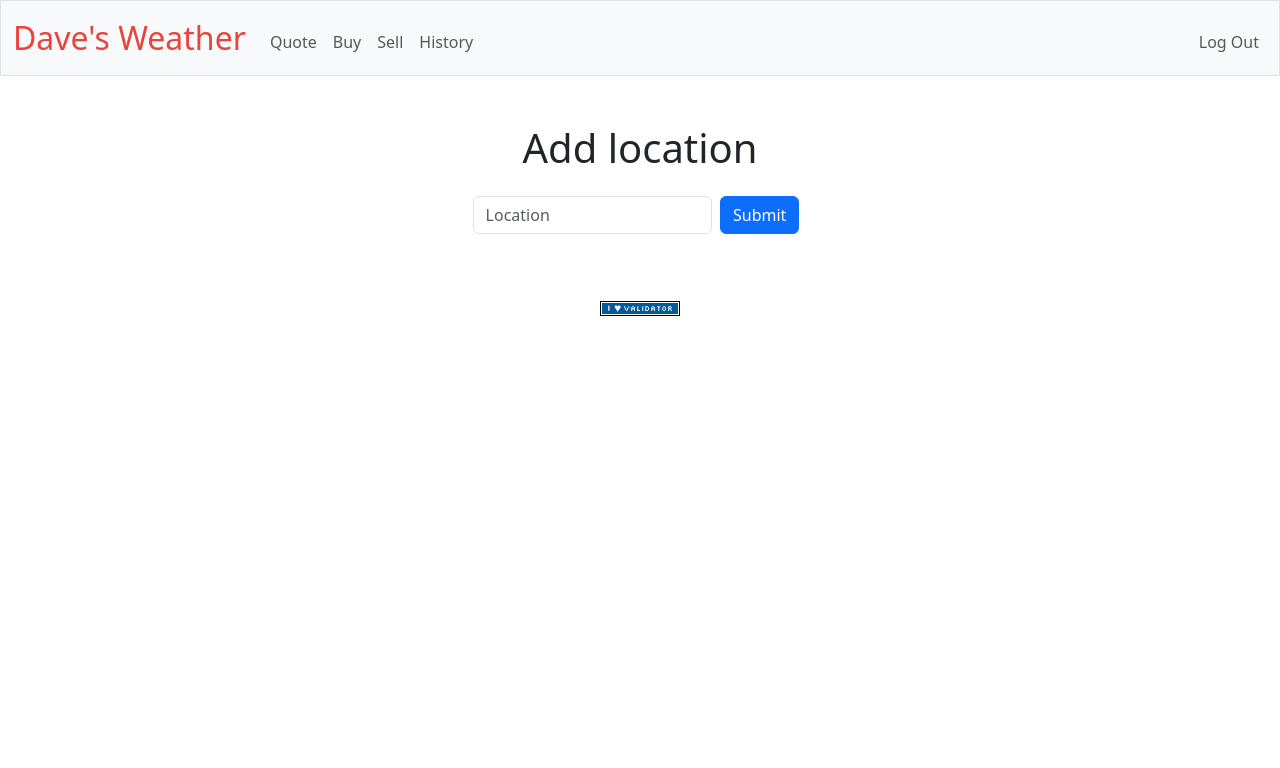
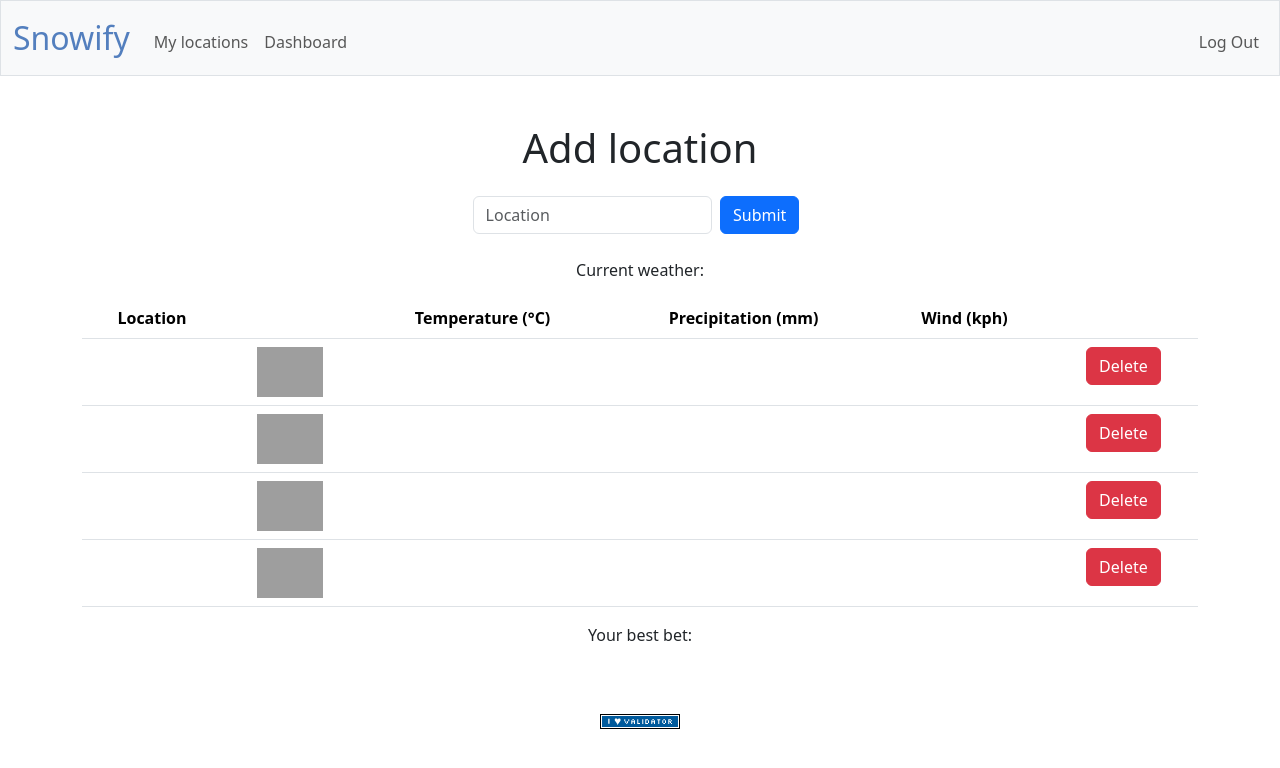
Before and after one commit to quzle/final-proj, a Flask app: page / in a window 1280 px wide. Shown: the top 768 px of the page. Run offline with Flask 3, Linux system fonts and the light colour scheme; a user stored in the database is signed in; data that the repository does not hold is empty; some libraries are stand-ins or nearby versions; grey boxes are pictures that could not be loaded.

Commit message:
Add workspace configuration; enhance weather display and location input features

```diff
--- a/app.py
+++ b/app.py
@@ -6,13 +6,10 @@
 from werkzeug.security import check_password_hash, generate_password_hash
 from datetime import datetime
 
-from helpers import apology, login_required, lookup_location, search_weather, usd
+from helpers import apology, login_required, lookup_location, search_weather, search_forecast, process_weather_data
 
 # Configure application
 app = Flask(__name__)
-
-# Custom filter
-app.jinja_env.filters["usd"] = usd
 
 # Configure session to use filesystem (instead of signed cookies)
 app.config["SESSION_PERMANENT"] = False
@@ -23,10 +20,11 @@
 # Define global constants
 app.config["API_base_URL"] = "http://api.weatherapi.com/v1"
 app.config["API_KEY"] = "f87bbf78616941c0bd2174335242912"
+app.config["debug"] = True
+app.config["MAX_LOCATIONS"] = 4
 
 # Configure CS50 Library to use SQLite database
 db = SQL("sqlite:///locations.db")
-
 
 @app.after_request
 def after_request(response):
@@ -38,17 +36,120 @@
 
 
 @app.route("/", methods=["GET", "POST"])
+@login_required
 def index():
     if request.method == "POST":
-        if not request.form.get("id"):
+        location_id = request.form.get("location_id")
+
+        if app.config["debug"]:
+            print(f"/nLocation ID: {location_id}\n")  # Debug print
+
+        if not location_id:
             return apology("must provide location", 400)
 
-        location = search_weather(request.form.get("id"))
+        results = search_weather(location_id)
 
-        return render_template("weather.html", location=location)
+        if app.config["debug"]:
+            print(f"/nResults: {results}\n")  # Debug print
+
+        if results is None:
+            return apology("invalid location", 400)
+
+        if 'location' not in results:
+            return apology("location key not found in results", 400)
+
+        location = results['location']
+        location["id"] = location_id
+
+        if app.config["debug"]:
+            print(f"\nLocation: {location}\n")  # Debug print
+
+        if db.execute("SELECT * FROM locations WHERE id = ?", location["id"]):
+            db.execute(
+                "UPDATE locations SET name = :name, country = :country, lat = :lat, lon = :lon, last_used = :time WHERE id = :id",
+                name=location['name'], country=location['country'], lat=location['lat'], lon=location['lon'], id=location['id'], time=datetime.now()
+            )
+
+        else:
+            db.execute(
+                "INSERT INTO locations (id, name, country, lat, lon, last_used) VALUES (:id, :name, :country, :lat, :lon, :time)",
+                id=location['id'], name=location['name'], country=location['country'], lat=location['lat'], lon=location['lon'], time=datetime.now()
+            )
+
+        # Check max location count and add into user_locations
+        user_id = session.get("user_id")
+
+        locations = db.execute("SELECT * FROM locations where id IN (SELECT location_id FROM user_locations WHERE user_id = ?)", user_id) or []
+
+        if app.config["debug"]:
+            print(f"\nThe following {len(locations)} locations were found in database:\n{locations}\n")  # Debug print
+
+        if len(locations) > app.config["MAX_LOCATIONS"]:
+            return apology("maximum location count reached", 400)
+
+        else:
+            db.execute(
+                "INSERT INTO user_locations (user_id, location_id) VALUES (?, ?)",
+                user_id, location['id']
+            )
+
+        return redirect("/")
 
     else:
-        return render_template("index.html")
+        user_id = session.get("user_id")
+
+        locations = db.execute("SELECT * FROM locations where id IN (SELECT location_id FROM user_locations WHERE user_id = ?)", user_id)
+
+        weather = []
+
+        for loc in locations:
+            weather_data = search_weather(loc["id"])
+            if weather_data is not None:
+                weather.append(weather_data)
+                weather[-1]["location"]["id"] = loc["id"]
+
+        return render_template("weather.html", weather=weather)
+
+@app.route("/delete", methods=["POST"])
+@login_required
+def delete():
+    location_id = request.form.get("location_id")
+
+    if not location_id:
+        return apology("must provide location", 400)
+
+    user_id = session.get("user_id")
+
+    db.execute(
+        "DELETE FROM user_locations WHERE user_id = ? AND location_id = ?",
+        user_id, location_id
+    )
+
+    return redirect("/")
+
+@app.route("/dashboard")
+@login_required
+def dashboard():
+    user_id = session.get("user_id")
+
+    locations = db.execute("SELECT * FROM locations where id IN (SELECT location_id FROM user_locations WHERE user_id = ?)", user_id)
+
+    if len(locations) == 0:
+        locations = []
+        forecast = {}
+    else:
+
+        forecast = {}
+        processed = []
+
+        for location in locations:
+            forecast = search_forecast(location["id"])
+            processed.append(process_weather_data(forecast['forecast']['forecastday']))
+
+    if app.config["debug"]:
+        print(f"\nProcessed data:\n")
+
+    return render_template("dashboard.html", locationCount=len(locations), locations=locations, processed=processed)
 
 
 @app.route("/login", methods=["GET", "POST"])
--- a/templates/index.html
+++ /dev/null
@@ -1,75 +0,0 @@
-{% extends "layout.html" %}
-
-{% block title %}
-    Stonks
-{% endblock %}
-
-{% block main %}
-
-<div class="mb-3">
-    <h1>
-        Add location
-    </h1>
-    <form method="post" class="d-flex justify-content-center mt-4" id="location-form">
-        <div class="form-group d-flex align-items-center" style="min-width: 300px; width: 30%;">
-            <input class="form-control mr-2" id="location-input" name="location" placeholder="Location" type="text" autocomplete="off">
-            <button type="submit" class="btn btn-primary mx-2">Submit</button>
-        </div>
-        <input type="hidden" id="location-id" name="location_id">
-    </form>
-    <ul id="results" class="list-group mt-2" style="position: absolute; z-index: 1000; width: 30%;"></ul>
-</div>
-
-<script>
-document.addEventListener("DOMContentLoaded", function() {
-    const input = document.getElementById("location-input");
-    const results = document.getElementById("results");
-    const form = document.getElementById("location-form");
-    const locationIdInput = document.getElementById("location-id");
-
-    input.addEventListener("input", function() {
-        const query = input.value;
-        if (query.length < 3) {
-            results.innerHTML = "";
-            return;
-        }
-
-        fetch(`http://api.weatherapi.com/v1/search.json?key=f87bbf78616941c0bd2174335242912&q=${query}`)
-            .then(response => response.json())
-            .then(data => {
-                results.innerHTML = "";
-                data.forEach(item => {
-                    const li = document.createElement("li");
-                    li.classList.add("list-group-item");
-                    li.textContent = `${item.name}, ${item.country}`;
-                    li.dataset.id = item.id;
-                    li.addEventListener("click", function() {
-                        input.value = li.textContent;
-                        locationIdInput.value = li.dataset.id;
-                        results.innerHTML = "";
-                    });
-                    results.appendChild(li);
-                });
-            });
-    });
-
-    input.addEventListener("keydown", function(event) {
-        if (event.key === "Enter" && results.firstChild) {
-            event.preventDefault();
-            const firstResult = results.firstChild;
-            input.value = firstResult.textContent;
-            locationIdInput.value = firstResult.dataset.id;
-            results.innerHTML = "";
-            form.submit();
-        }
-    });
-
-    document.addEventListener("click", function(event) {
-        if (!results.contains(event.target) && event.target !== input) {
-            results.innerHTML = "";
-        }
-    });
-});
-</script>
-
-{% endblock %}
--- a/templates/layout.html
+++ b/templates/layout.html
@@ -3,7 +3,6 @@
 <html lang="en">
 
     <head>
-
         <meta charset="utf-8">
         <meta name="viewport" content="initial-scale=1, width=device-width">
 
@@ -16,7 +15,7 @@
 
         <link href="/static/styles.css" rel="stylesheet">
 
-        <title>Dave's Weather App: {% block title %}{% endblock %}</title>
+        <title>Snowify: {% block title %}{% endblock %}</title>
 
     </head>
 
@@ -24,17 +23,15 @@
 
         <nav class="bg-light border navbar navbar-expand-md navbar-light">
             <div class="container-fluid">
-                <a class="navbar-brand" href="/"><span class="red">Dave's Weather</span></a>
+                <a class="navbar-brand" href="/"><span class="blue">Snowify</span></a>
                 <button aria-controls="navbar" aria-expanded="false" aria-label="Toggle navigation" class="navbar-toggler" data-bs-target="#navbar" data-bs-toggle="collapse" type="button">
                     <span class="navbar-toggler-icon"></span>
                 </button>
                 <div class="collapse navbar-collapse" id="navbar">
                     {% if session["user_id"] %}
                         <ul class="navbar-nav me-auto mt-2">
-                            <li class="nav-item"><a class="nav-link" href="/quote">Quote</a></li>
-                            <li class="nav-item"><a class="nav-link" href="/buy">Buy</a></li>
-                            <li class="nav-item"><a class="nav-link" href="/sell">Sell</a></li>
-                            <li class="nav-item"><a class="nav-link" href="/history">History</a></li>
+                            <li class="nav-item"><a class="nav-link" href="/">My locations</a></li>
+                            <li class="nav-item"><a class="nav-link" href="/dashboard">Dashboard</a></li>
                         </ul>
                         <ul class="navbar-nav ms-auto mt-2">
                             <li class="nav-item"><a class="nav-link" href="/logout">Log Out</a></li>
--- a/templates/weather.html
+++ b/templates/weather.html
@@ -1,4 +1,4 @@
-{% extends "index.html" %}
+{% extends "layout.html" %}
 
 {% block title %}
     Weather
@@ -7,28 +7,112 @@
 {% block main %}
 
 <div class="mb-3">
-    Your locations:
+    <h1>
+        Add location
+    </h1>
+    <form method="post" class="d-flex justify-content-center mt-4" id="location-form">
+        <div class="form-group d-flex align-items-center" style="min-width: 300px; width: 30%;">
+            <input class="form-control mr-2" id="location-input" name="location" placeholder="Location" type="text" autocomplete="off">
+            <button type="submit" class="btn btn-primary mx-2">Submit</button>
+        <input type="hidden" id="location-id" name="location_id">
+        </div>
+    </form>
+    <div class="d-flex justify-content-center mt-2">
+        <ul id="results" class="list-group" style="width: 30%;"></ul>
+    </div>
 </div>
-<table class="table table-striped table-bordered table-hover">
-    <thead class="thead-dark">
+
+<div class="mb-3">
+    Current weather:
+</div>
+<table class="table">
+    <thead>
         <tr>
             <th>Location</th>
-            <th>Temperature</th>
-            <th>Precipitation</th>
-            <th>Wind</th>
+            <th></th>
+            <th>Temperature (°C)</th>
+            <th>Precipitation (mm)</th>
+            <th>Wind (kph)</th>
+            <th></th>
         </tr>
     </thead>
     <tbody>
-        <tr>
-            <td>{{ location["location"]["name"] }}</td>
-            <td>{{ location["current"]["temp_c"] }}</td>
-            <td>{{ location["current"]["precip_mm"] }}</td>
-            <td>{{ location["current"]["wind_kph"] }}</td>
+        {% for loc in weather %}
+        <tr class="align-items-center">
+            <td>{{ loc["location"]["name"] }}</td>
+            <td><img src="http:{{ loc['current']['condition']['icon']}}" style="height: 50px;"></td>
+            <td>{{ loc["current"]["temp_c"] }}</td>
+            <td>{{ loc["current"]["precip_mm"] }}</td>
+            <td>{{ loc["current"]["wind_kph"] }}</td>
+            <td>
+                <form action="/delete" method="post" style="display:inline;">
+                    <input type="hidden" name="location_id" value="{{ loc['location']['id'] }}">
+                    <button type="submit" class="btn btn-danger">Delete</button>
+                </form>
+            </td>
         </tr>
+        {% endfor %}
     </tbody>
 </table>
 <div class="mb-3">
     Your best bet:
 </div>
 
+<script>
+    document.addEventListener("DOMContentLoaded", function() {
+        const input = document.getElementById("location-input");
+        const results = document.getElementById("results");
+        const form = document.getElementById("location-form");
+        const locationIdInput = document.getElementById("location-id");
+
+        input.addEventListener("input", function() {
+            const query = input.value;
+            if (query.length < 3) {
+                results.innerHTML = "";
+                return;
+            }
+
+            fetch(`http://api.weatherapi.com/v1/search.json?key=f87bbf78616941c0bd2174335242912&q=${query}`)
+                .then(response => response.json())
+                .then(data => {
+                    console.log("API Response:", data); // Log the API response
+                    results.innerHTML = "";
+                    data.forEach(item => {
+                        console.log("Location Item:", item); // Log each location item
+                        const li = document.createElement("li");
+                        li.classList.add("list-group-item");
+                        li.textContent = `${item.name}, ${item.country}`;
+                        li.dataset.id = item.id;
+                        li.addEventListener("click", function() {
+                            input.value = li.textContent;
+                            locationIdInput.value = li.dataset.id;
+                            results.innerHTML = "";
+                        });
+                        results.appendChild(li);
+                    });
+                })
+                .catch(error => {
+                    console.error("Error fetching data:", error); // Log any errors
+                });
+        });
+
+        input.addEventListener("keydown", function(event) {
+            if (event.key === "Enter" && results.firstChild) {
+                event.preventDefault();
+                const firstResult = results.firstChild;
+                input.value = firstResult.textContent;
+                locationIdInput.value = firstResult.dataset.id;
+                results.innerHTML = "";
+                form.submit();
+            }
+        });
+
+        document.addEventListener("click", function(event) {
+            if (!results.contains(event.target) && event.target !== input) {
+                results.innerHTML = "";
+            }
+        });
+    });
+    </script>
+
 {% endblock %}
```
Also changed, not shown: helpers.py (+126 -12 lines), static/styles.css (+43 -0 lines), templates/dashboard.html (added, +157 -0 lines), locations.db, static/favicon.ico, static/logo.webp (added), 6 other files.
